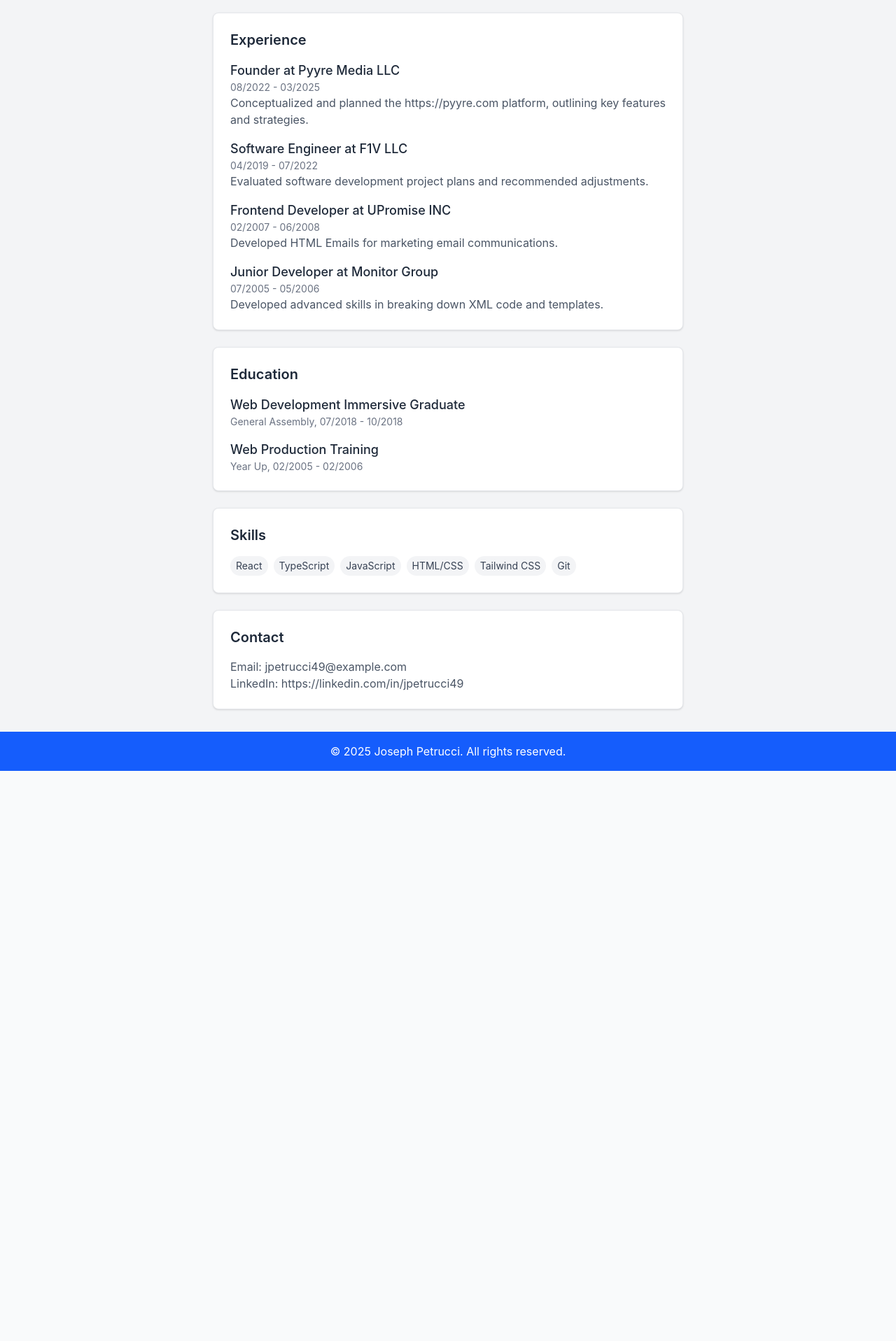
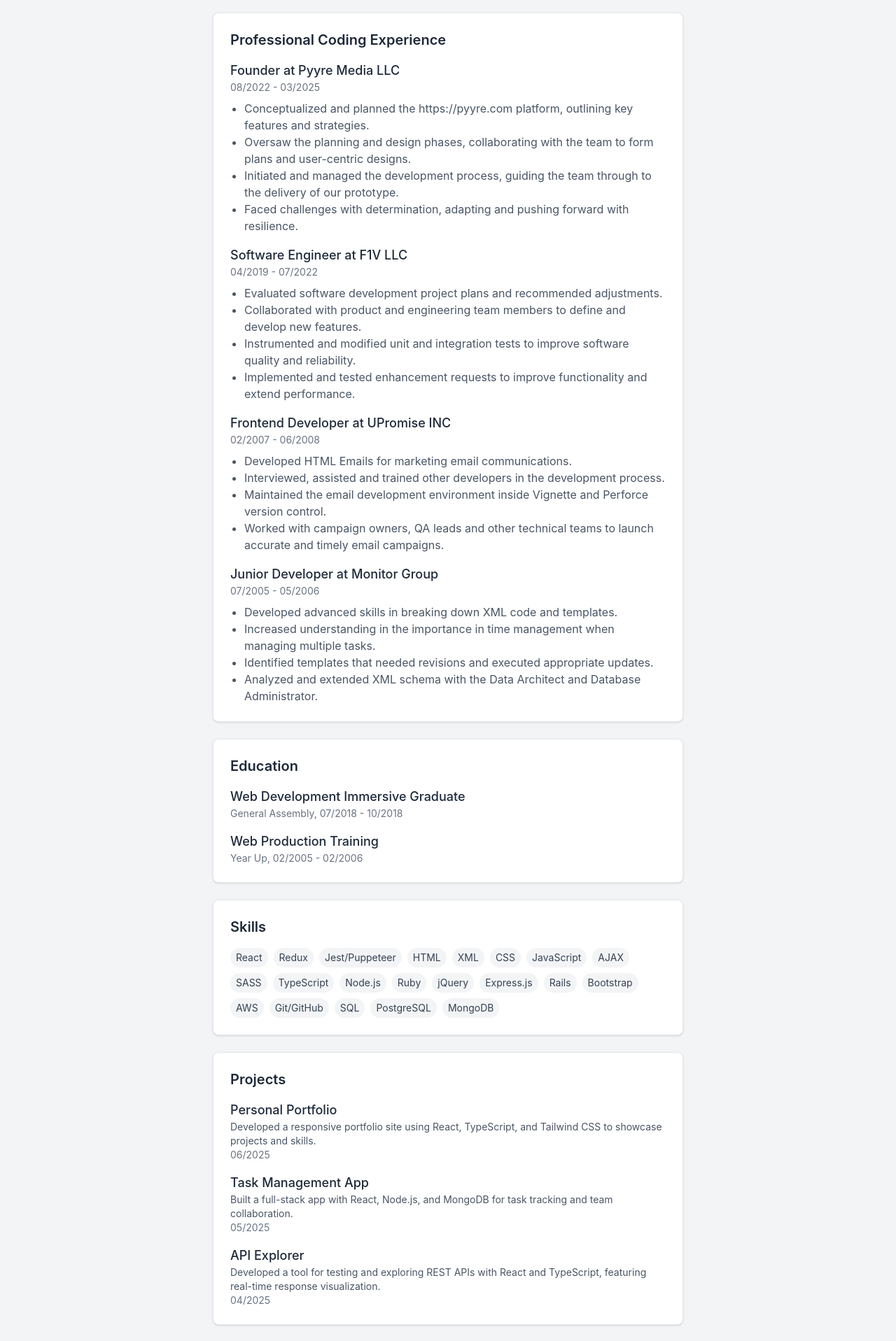
Before and after one commit to jpetrucci49/portfolio-2025, a React (Vite) app: page /resume in a window 1280 px wide. Shown: the part 260-2177 px from the top of the page at 70% size. Before the commit the page ends 1362 px from the top, so only its background shows below. Built offline with nearby package versions, Linux system fonts and the light colour scheme.

Commit message:
Update Resume.tsx for PDF formatting - Align HRs above section headers with 3.5mm gap - Add 5mm gap from HR to section content - Indent Experience bullets by 1.76mm - Adjust section spacing for consistency

```diff
--- a/public/resume.json
+++ b/public/resume.json
@@ -5,28 +5,48 @@
       "company": "Pyyre Media LLC",
       "startDate": "08/2022",
       "endDate": "03/2025",
-      "description": "Conceptualized and planned the https://pyyre.com platform, outlining key features and strategies."
+      "description": [
+        "Conceptualized and planned the https://pyyre.com platform, outlining key features and strategies.",
+        "Oversaw the planning and design phases, collaborating with the team to form plans and user-centric designs.",
+        "Initiated and managed the development process, guiding the team through to the delivery of our prototype.",
+        "Faced challenges with determination, adapting and pushing forward with resilience."
+      ]
     },
     {
       "title": "Software Engineer",
       "company": "F1V LLC",
       "startDate": "04/2019",
       "endDate": "07/2022",
-      "description": "Evaluated software development project plans and recommended adjustments."
+      "description": [
+        "Evaluated software development project plans and recommended adjustments.",
+        "Collaborated with product and engineering team members to define and develop new features.",
+        "Instrumented and modified unit and integration tests to improve software quality and reliability.",
+        "Implemented and tested enhancement requests to improve functionality and extend performance."
+      ]
     },
     {
       "title": "Frontend Developer",
       "company": "UPromise INC",
       "startDate": "02/2007",
       "endDate": "06/2008",
-      "description": "Developed HTML Emails for marketing email communications."
+      "description": [
+        "Developed HTML Emails for marketing email communications.",
+        "Interviewed, assisted and trained other developers in the development process.",
+        "Maintained the email development environment inside Vignette and Perforce version control.",
+        "Worked with campaign owners, QA leads and other technical teams to launch accurate and timely email campaigns."
+      ]
     },
     {
       "title": "Junior Developer",
       "company": "Monitor Group",
       "startDate": "07/2005",
       "endDate": "05/2006",
-      "description": "Developed advanced skills in breaking down XML code and templates."
+      "description": [
+        "Developed advanced skills in breaking down XML code and templates.",
+        "Increased understanding in the importance in time management when managing multiple tasks.",
+        "Identified templates that needed revisions and executed appropriate updates.",
+        "Analyzed and extended XML schema with the Data Architect and Database Administrator."
+      ]
     }
   ],
   "education": [
@@ -43,9 +63,48 @@
       "endDate": "02/2006"
     }
   ],
-  "skills": ["React", "TypeScript", "JavaScript", "HTML/CSS", "Tailwind CSS", "Git"],
+  "skills": [
+    "React",
+    "Redux",
+    "Jest/Puppeteer",
+    "HTML",
+    "XML",
+    "CSS",
+    "JavaScript",
+    "AJAX",
+    "SASS",
+    "TypeScript",
+    "Node.js",
+    "Ruby",
+    "jQuery",
+    "Express.js",
+    "Rails",
+    "Bootstrap",
+    "AWS",
+    "Git/GitHub",
+    "SQL",
+    "PostgreSQL",
+    "MongoDB"
+  ],
+  "projects": [
+    {
+      "title": "Personal Portfolio",
+      "description": "Developed a responsive portfolio site using React, TypeScript, and Tailwind CSS to showcase projects and skills.",
+      "date": "06/2025"
+    },
+    {
+      "title": "Task Management App",
+      "description": "Built a full-stack app with React, Node.js, and MongoDB for task tracking and team collaboration.",
+      "date": "05/2025"
+    },
+    {
+      "title": "API Explorer",
+      "description": "Developed a tool for testing and exploring REST APIs with React and TypeScript, featuring real-time response visualization.",
+      "date": "04/2025"
+    }
+  ],
   "contact": {
-    "email": "jpetrucci49@example.com",
+    "email": "joseph.petrucci49@gmail.com",
     "linkedin": "https://linkedin.com/in/jpetrucci49"
   }
 }
--- a/src/components/resume/Resume.tsx
+++ b/src/components/resume/Resume.tsx
@@ -11,50 +11,199 @@ const Resume: React.FC = () => {
   const generatePDF = () => {
     if (!resume) return;
     try {
-      const doc = new jsPDF();
-      doc.setFontSize(16);
-      doc.text('Resume', 20, 20);
-      doc.setFontSize(12);
-      let yOffset = 30;
+      const doc = new jsPDF({
+        orientation: 'portrait',
+        unit: 'mm',
+        format: 'a4',
+      });
 
-      doc.text('Experience', 20, yOffset);
-      yOffset += 10;
+      // Colors and fonts
+      const primaryColor: [number, number, number] = [30, 64, 175]; // RGB for blue-700
+      doc.setDrawColor(...primaryColor);
+      doc.setFont('times', 'normal');
+      const pageWidth = doc.internal.pageSize.getWidth();
+      const leftColumnX = 20;
+      const rightColumnX = 110;
+      const margin = 20;
+      let leftYOffset = 20;
+      let rightYOffset = 20;
+
+      // Header: Name and Contact
+      doc.setFontSize(20);
+      doc.setFont('times', 'bold');
+      doc.setTextColor(...primaryColor);
+      doc.text('Joseph Petrucci', pageWidth / 2, leftYOffset, {
+        align: 'center',
+      });
+      leftYOffset += 8;
+      doc.setFontSize(10);
+      doc.setFont('times', 'normal');
+      doc.setTextColor(0, 0, 0);
+      doc.text(resume.contact.email, pageWidth / 2, leftYOffset, {
+        align: 'center',
+      });
+      leftYOffset += 5;
+      doc.text(resume.contact.linkedin, pageWidth / 2, leftYOffset, {
+        align: 'center',
+      });
+      leftYOffset += 5;
+      doc.line(margin, leftYOffset, pageWidth - margin, leftYOffset); // Header line
+      leftYOffset += 7;
+      rightYOffset = leftYOffset; // Align right column with left
+
+      // Left Column: Professional Coding Experience, Education
+      doc.setFontSize(14);
+      doc.setFont('times', 'bold');
+      doc.setTextColor(...primaryColor);
+      doc.text('Professional Dev Experience', leftColumnX, leftYOffset);
+
+      leftYOffset += 3.5;
+      doc.line(leftColumnX, leftYOffset, leftColumnX + 80, leftYOffset);
+      leftYOffset += 5;
+
+      doc.setFontSize(10);
+      doc.setFont('times', 'normal');
+      doc.setTextColor(0, 0, 0);
       resume.experience.forEach(exp => {
-        doc.text(`${exp.title} at ${exp.company}`, 20, yOffset);
+        doc.setFont('times', 'bold');
+        doc.text(`${exp.title} at ${exp.company}`, leftColumnX, leftYOffset);
+        leftYOffset += 4;
+        doc.setFont('times', 'italic');
         doc.text(
           `${exp.startDate} - ${exp.endDate || 'Present'}`,
-          20,
-          yOffset + 5
+          leftColumnX,
+          leftYOffset
         );
-        doc.text(exp.description, 20, yOffset + 10, { maxWidth: 160 });
-        yOffset += 30 + Math.ceil(exp.description.length / 80) * 5;
+        leftYOffset += 5;
+        doc.setFont('times', 'normal');
+        exp.description.forEach((desc: string) => {
+          const descLines = doc.splitTextToSize(desc, 78); // Adjusted for indentation
+          descLines.forEach((line: string, lineIdx: number) => {
+            const xPos =
+              lineIdx === 0 ? leftColumnX + 1.76 : leftColumnX + 3.76; // 5px indent for first line, 7px for wrapped
+            const prefix = lineIdx === 0 ? `• ${line}` : line;
+            doc.text(prefix, xPos, leftYOffset);
+            leftYOffset += 4;
+          });
+        });
+        leftYOffset += 3;
       });
 
-      doc.text('Education', 20, yOffset);
-      yOffset += 10;
+      doc.line(leftColumnX, leftYOffset, leftColumnX + 80, leftYOffset);
+      leftYOffset += 7;
+
+      doc.setFontSize(14);
+      doc.setFont('times', 'bold');
+      doc.setTextColor(...primaryColor);
+      doc.text('Education', leftColumnX, leftYOffset);
+
+      leftYOffset += 3.5;
+      doc.line(leftColumnX, leftYOffset, leftColumnX + 80, leftYOffset);
+      leftYOffset += 5;
+
+      doc.setFontSize(10);
+      doc.setFont('times', 'normal');
+      doc.setTextColor(0, 0, 0);
       resume.education.forEach(edu => {
-        doc.text(`${edu.degree}, ${edu.institution}`, 20, yOffset);
-        doc.text(`${edu.startDate} - ${edu.endDate}`, 20, yOffset + 5);
-        yOffset += 15;
+        doc.setFont('times', 'bold');
+        doc.text(edu.degree, leftColumnX, leftYOffset);
+        leftYOffset += 4;
+        doc.setFont('times', 'italic');
+        doc.text(
+          `${edu.institution}, ${edu.startDate} - ${edu.endDate}`,
+          leftColumnX,
+          leftYOffset
+        );
+        leftYOffset += 6;
       });
 
-      doc.text('Skills', 20, yOffset);
-      yOffset += 10;
-      doc.text(resume.skills.join(', '), 20, yOffset, { maxWidth: 160 });
-      yOffset += 10 + Math.ceil(resume.skills.join(', ').length / 80) * 5;
+      // Right Column: Skills, Certifications, Contact, Projects
+      doc.setFontSize(14);
+      doc.setFont('times', 'bold');
+      doc.setTextColor(...primaryColor);
+      doc.text('Skills', rightColumnX, rightYOffset);
 
-      doc.text('Contact', 20, yOffset);
-      yOffset += 10;
-      doc.text(`Email: ${resume.contact.email}`, 20, yOffset);
-      doc.text(`LinkedIn: ${resume.contact.linkedin}`, 20, yOffset + 5);
+      rightYOffset += 3.5;
+      doc.line(rightColumnX, rightYOffset, rightColumnX + 80, rightYOffset);
+      rightYOffset += 5;
 
-      doc.save('jpetrucci49-resume.pdf');
+      doc.setFontSize(10);
+      doc.setFont('times', 'normal');
+      doc.setTextColor(0, 0, 0);
+      const skills = resume.skills;
+      const colWidth = 25; // 75mm total width for 3 columns
+      for (let row = 0; row < 7; row++) {
+        for (let col = 0; col < 3; col++) {
+          const skillIndex = row * 3 + col;
+          if (skillIndex < skills.length) {
+            const xPos = rightColumnX + col * colWidth;
+            doc.text(skills[skillIndex], xPos, rightYOffset);
+          }
+        }
+        rightYOffset += 5;
+      }
+
+      rightYOffset += 2;
+      doc.line(rightColumnX, rightYOffset, rightColumnX + 80, rightYOffset);
+      rightYOffset += 7;
+
+      doc.setFontSize(14);
+      doc.setFont('times', 'bold');
+      doc.setTextColor(...primaryColor);
+      doc.text('Contact', rightColumnX, rightYOffset);
+
+      rightYOffset += 3.5;
+      doc.line(rightColumnX, rightYOffset, rightColumnX + 80, rightYOffset);
+      rightYOffset += 5;
+
+      doc.setFontSize(10);
+      doc.setFont('times', 'normal');
+      doc.setTextColor(0, 0, 0);
+      doc.text(`Email: ${resume.contact.email}`, rightColumnX, rightYOffset);
+      rightYOffset += 4;
+      doc.text(
+        `LinkedIn: ${resume.contact.linkedin}`,
+        rightColumnX,
+        rightYOffset
+      );
+
+      rightYOffset += 7;
+      doc.line(rightColumnX, rightYOffset, rightColumnX + 80, rightYOffset);
+      rightYOffset += 7;
+
+      doc.setFontSize(14);
+      doc.setFont('times', 'bold');
+      doc.setTextColor(...primaryColor);
+      doc.text('Projects', rightColumnX, rightYOffset);
+
+      rightYOffset += 3.5;
+      doc.line(rightColumnX, rightYOffset, rightColumnX + 80, rightYOffset);
+      rightYOffset += 5;
+
+      doc.setFontSize(10);
+      doc.setFont('times', 'normal');
+      doc.setTextColor(0, 0, 0);
+      resume.projects?.forEach(project => {
+        doc.setFont('times', 'bold');
+        doc.text(project.title, rightColumnX, rightYOffset);
+        rightYOffset += 4;
+        const descLines = doc.splitTextToSize(project.description, 80);
+        descLines.forEach((line: string, lineIdx: number) => {
+          const xPos = lineIdx === 0 ? rightColumnX : rightColumnX + 2;
+          const prefix = lineIdx === 0 ? `• ${line}` : line;
+          doc.text(prefix, xPos, rightYOffset);
+          rightYOffset += 4;
+        });
+        doc.setFont('times', 'italic');
+        doc.text(project.date, rightColumnX, rightYOffset);
+        rightYOffset += 6;
+      });
+
+      doc.save('joseph-petrucci-resume.pdf');
       setDownloadStatus('Resume downloaded successfully!');
       setTimeout(() => setDownloadStatus(''), 3000);
     } catch (err) {
-      if (err instanceof Error) {
-        setDownloadStatus(`Failed to generate PDF: ${err.message}`);
-      }
+      setDownloadStatus(`Failed to generate PDF: ${(err as Error).message}`);
     }
   };
 
@@ -88,7 +237,7 @@ const Resume: React.FC = () => {
             <p className="text-red-600 mb-4">{error}</p>
             <button
               onClick={retry}
-              className="px-6 py-2 rounded-md text-white font-semibold bg-[--color-primary] shadow-sm hover:bg-blue-600 hover:shadow-md hover:scale-105 transition-all"
+              className="px-6 py-2 rounded-md text-white font-semibold bg-blue-700 border border-blue-800 shadow-md hover:bg-blue-800 hover:shadow-lg hover:scale-105 transition-all focus:outline-none focus:ring-2 focus:ring-blue-500 focus:ring-offset-2"
               aria-label="Retry loading resume"
             >
               Retry
--- a/src/components/resume/ResumePreview.tsx
+++ b/src/components/resume/ResumePreview.tsx
@@ -14,7 +14,7 @@ const ResumePreview: React.FC<ResumePreviewProps> = ({ resume }) => (
       className="bg-white rounded-lg shadow-sm p-6 border border-gray-200"
     >
       <h3 className="text-xl font-semibold text-[--color-primary] mb-4">
-        Experience
+        Professional Coding Experience
       </h3>
       {resume.experience.map((exp, index) => (
         <div key={index} className="mb-4 last:mb-0">
@@ -24,7 +24,13 @@ const ResumePreview: React.FC<ResumePreviewProps> = ({ resume }) => (
           <p className="text-sm text-gray-500">
             {exp.startDate} - {exp.endDate || 'Present'}
           </p>
-          <p className="text-gray-600">{exp.description}</p>
+          <ul className="list-disc pl-5 mt-2 text-gray-600">
+            {exp.description.map((desc, idx) => (
+              <li key={idx} className="text-gray-600">
+                {desc}
+              </li>
+            ))}
+          </ul>
         </div>
       ))}
     </motion.section>
@@ -69,7 +75,24 @@ const ResumePreview: React.FC<ResumePreviewProps> = ({ resume }) => (
     <motion.section
       initial={{ opacity: 0, y: 20 }}
       animate={{ opacity: 1, y: 0 }}
-      transition={{ duration: 0.4, delay: 0.4 }}
+      transition={{ duration: 0.4, delay: 0.5 }}
+      className="bg-white rounded-lg shadow-sm p-6 border border-gray-200"
+    >
+      <h3 className="text-xl font-semibold text-[--color-primary] mb-4">
+        Projects
+      </h3>
+      {resume.projects?.map((project, index) => (
+        <div key={index} className="mb-4 last:mb-0">
+          <h4 className="text-lg font-medium text-gray-800">{project.title}</h4>
+          <p className="text-sm text-gray-600">{project.description}</p>
+          <p className="text-sm text-gray-500">{project.date}</p>
+        </div>
+      ))}
+    </motion.section>
+    <motion.section
+      initial={{ opacity: 0, y: 20 }}
+      animate={{ opacity: 1, y: 0 }}
+      transition={{ duration: 0.4, delay: 0.6 }}
       className="bg-white rounded-lg shadow-sm p-6 border border-gray-200"
     >
       <h3 className="text-xl font-semibold text-[--color-primary] mb-4">
--- a/src/hooks/useResumeData.ts
+++ b/src/hooks/useResumeData.ts
@@ -15,18 +15,10 @@ export const useResumeData = (): UseResumeDataResult => {
   const hasFetchedRef = useRef<boolean>(false);
 
   const fetchResume = useCallback(async () => {
-    if (isLoading || hasFetchedRef.current) {
-      if (import.meta.env.DEV) {
-        console.log('Skipping fetch: already loading or fetched');
-      }
-      return;
-    }
+    if (isLoading || hasFetchedRef.current) return;
 
     try {
       setIsLoading(true);
-      if (import.meta.env.DEV) {
-        console.log('Starting fetch for resume data from /resume.json');
-      }
       const response = await fetch('/resume.json');
       if (!response.ok) {
         throw new Error(
@@ -34,17 +26,10 @@ export const useResumeData = (): UseResumeDataResult => {
         );
       }
       const data: ResumeType = await response.json();
-      if (import.meta.env.DEV) {
-        console.log('Fetched resume data:', data);
-      }
-
       setResume(data);
       setError(null);
       hasFetchedRef.current = true;
     } catch (err) {
-      if (import.meta.env.DEV) {
-        console.error('Error fetching resume data:', err);
-      }
       if (err instanceof Error) {
         setError(err.message);
       } else {
@@ -52,29 +37,16 @@ export const useResumeData = (): UseResumeDataResult => {
       }
     } finally {
       setIsLoading(false);
-      if (import.meta.env.DEV) {
-        console.log('Fetch complete. State:', {
-          isLoading: false,
-          resume,
-          error,
-        });
-      }
     }
-  }, [isLoading, resume, error]);
+  }, [isLoading]);
 
   useEffect(() => {
     if (!hasFetchedRef.current) {
-      if (import.meta.env.DEV) {
-        console.log('Initiating resume data fetch');
-      }
       fetchResume();
     }
   }, [fetchResume]);
 
   const retry = () => {
-    if (import.meta.env.DEV) {
-      console.log('Retrying fetch for resume data');
-    }
     setError(null);
     setResume(null);
     hasFetchedRef.current = false;
--- a/src/types/resume.ts
+++ b/src/types/resume.ts
@@ -4,7 +4,7 @@ export interface ResumeType {
     company: string;
     startDate: string;
     endDate?: string;
-    description: string;
+    description: string[];
   }>;
   education: Array<{
     degree: string;
@@ -13,6 +13,11 @@ export interface ResumeType {
     endDate: string;
   }>;
   skills: string[];
+  projects?: Array<{
+    title: string;
+    description: string;
+    date: string;
+  }>;
   contact: {
     email: string;
     linkedin: string;
```
